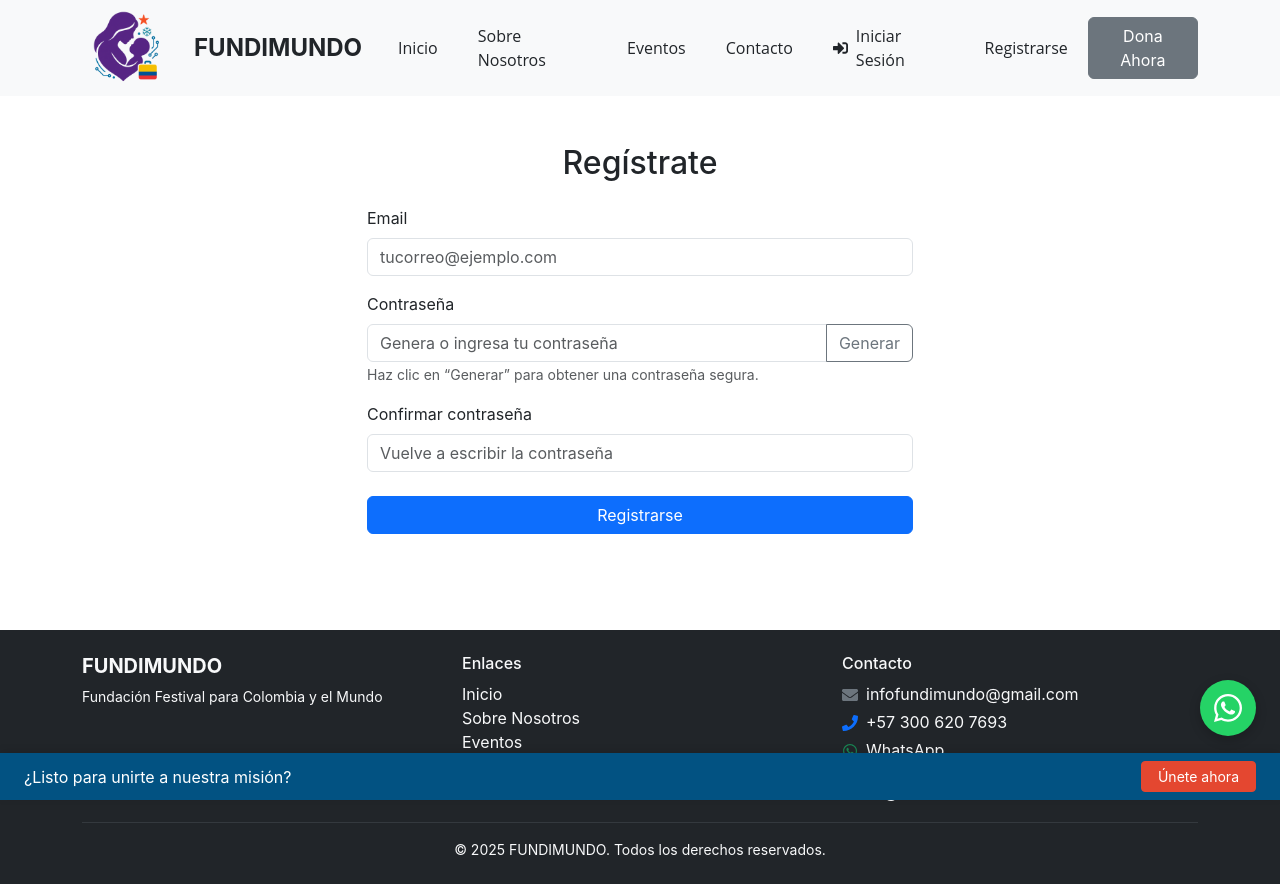
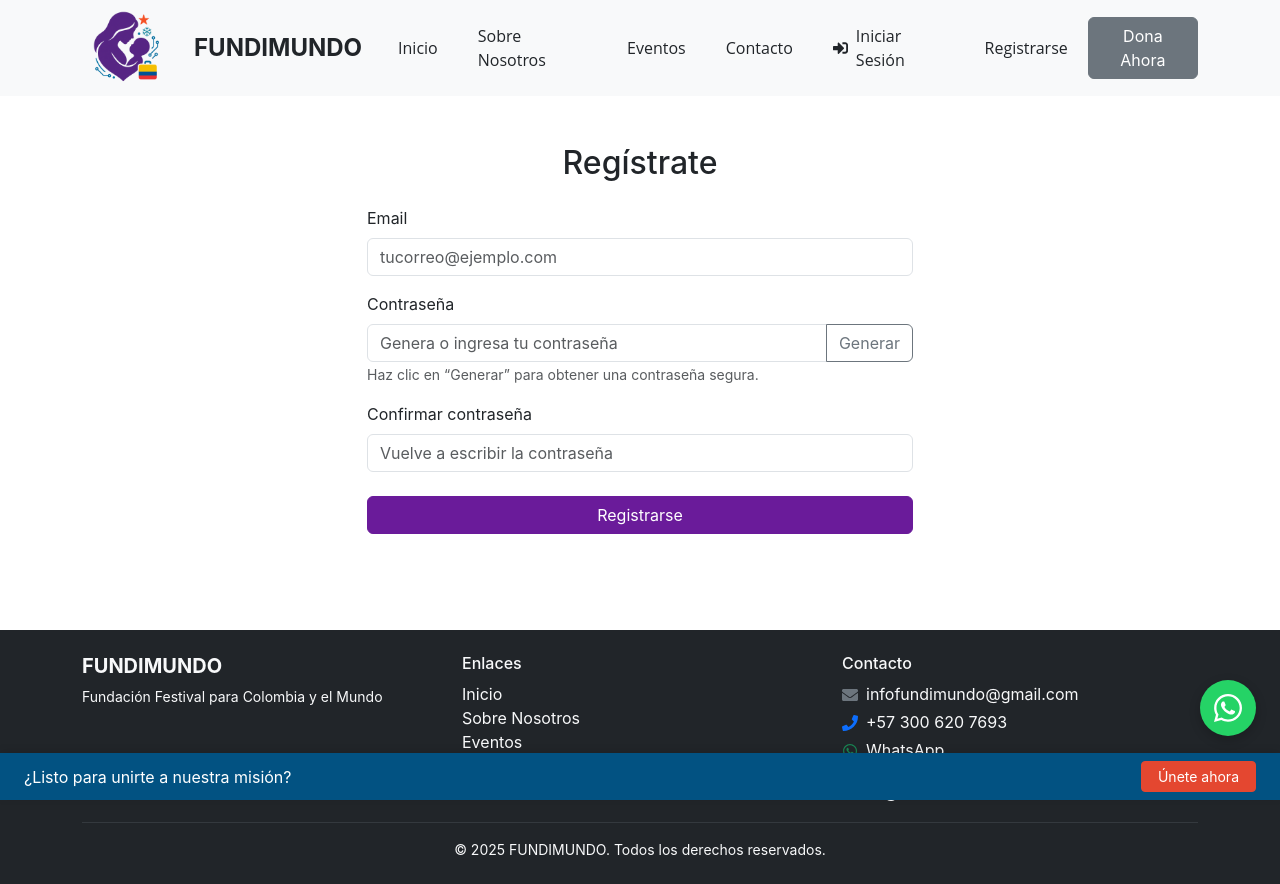
Before and after one commit to FUNDIMUNDO/fundacion-festival, a React (Create React App) app: page /register in a window 1280 px wide. Built offline with nearby package versions, Linux system fonts and the light colour scheme; no server answers.

Commit message:
style: botón 'Registrarse' en Register.jsx a morado con hover y foco accesible

```diff
--- a/src/components/Register.jsx
+++ b/src/components/Register.jsx
@@ -15,6 +15,8 @@ import { db } from '../firebaseConfig';
 import { doc, setDoc, serverTimestamp } from 'firebase/firestore';
 import { toast } from 'react-toastify';
 import { useNavigate } from 'react-router-dom';
+
+import '../styles/Register.css';  // ← Asegúrate de tener este archivo
 
 const PASSWORD_ALPHABET =
   'ABCDEFGHIJKLMNOPQRSTUVWXYZabcdefghijklmnopqrstuvwxyz0123456789!@#$%^&*()_+[]{}|;:,.<>?';
@@ -136,7 +138,7 @@ export default function Register() {
             <Button
               type="submit"
               disabled={loading || password !== confirmPwd}
-              className="w-100"
+              className="btn-register w-100"
             >
               {loading ? <Spinner animation="border" size="sm" /> : 'Registrarse'}
             </Button>
--- /dev/null
+++ b/src/styles/Register.css
@@ -0,0 +1,17 @@
+.btn-register {
+  background-color: #6a1b9a;
+  border: 1px solid #6a1b9a;
+  color: #fff;
+  transition: transform 0.2s ease, box-shadow 0.2s ease, background-color 0.2s ease;
+}
+
+.btn-register:hover {
+  background-color: #7a23a8;
+  transform: translateY(-2px);
+  box-shadow: 0 4px 12px rgba(0, 0, 0, 0.12);
+}
+
+.btn-register:focus {
+  outline: none;
+  box-shadow: 0 0 0 4px rgba(106, 27, 154, 0.4);
+}
```
